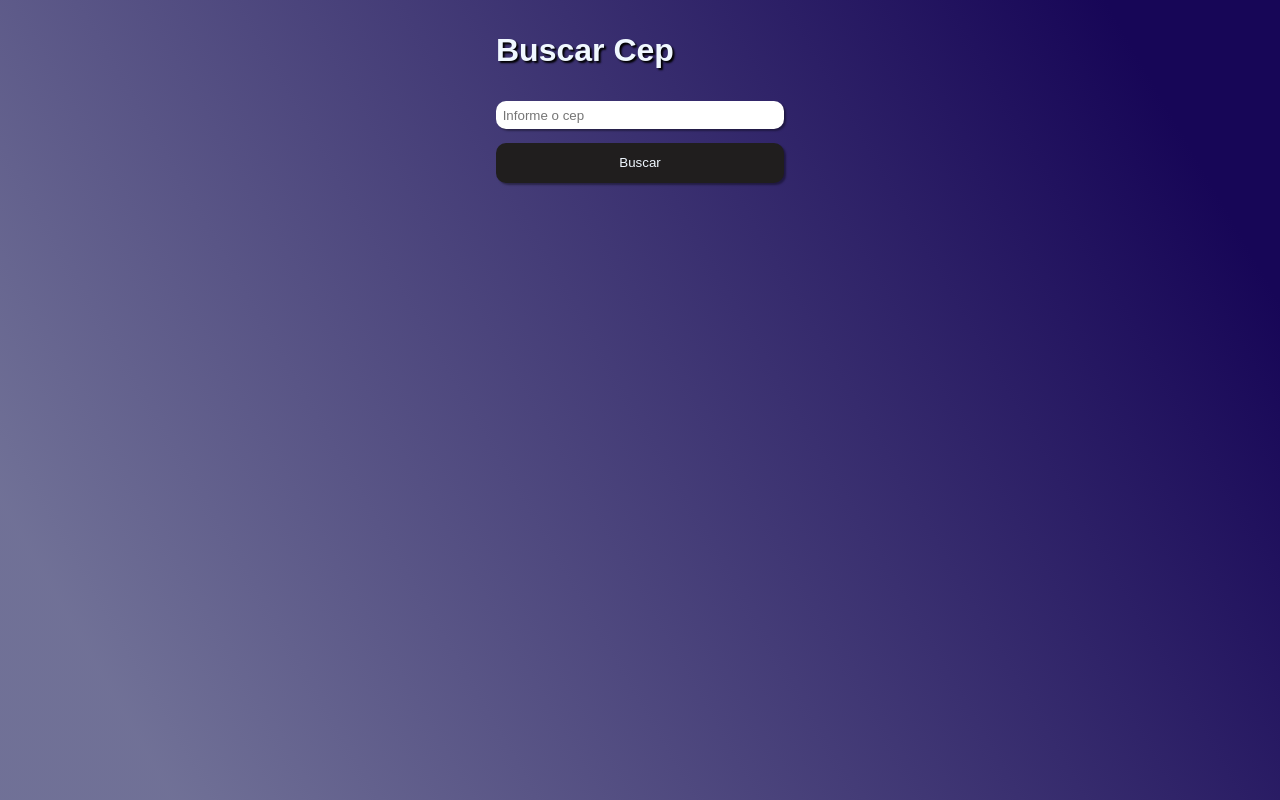
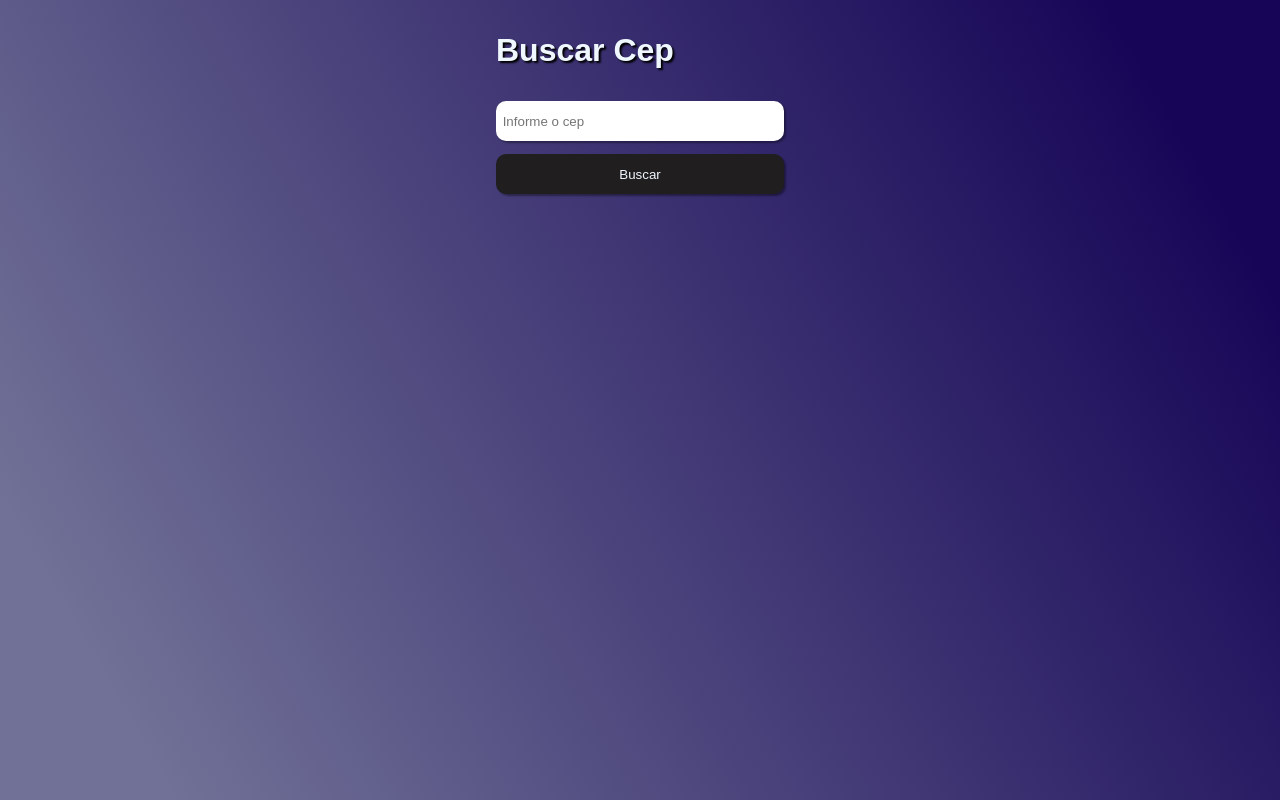
Before and after one commit to Eubiel178/searchcep, a React (Create React App) app: page / in a window 1280 px wide. Built offline with nearby package versions, Linux system fonts and the light colour scheme.

Commit message:
Update App.css

```diff
--- a/src/App.css
+++ b/src/App.css
@@ -15,6 +15,7 @@
 }
 
 .input {
+    height: 3em;
     padding: 0.5em;
     border-radius: 10px;
     border: 0px;
```
